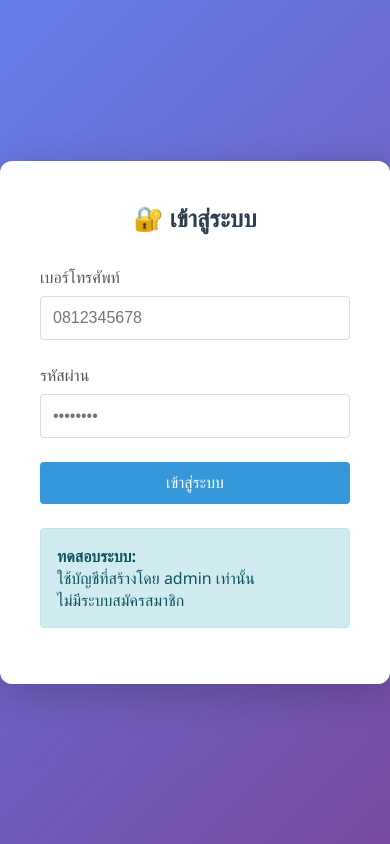
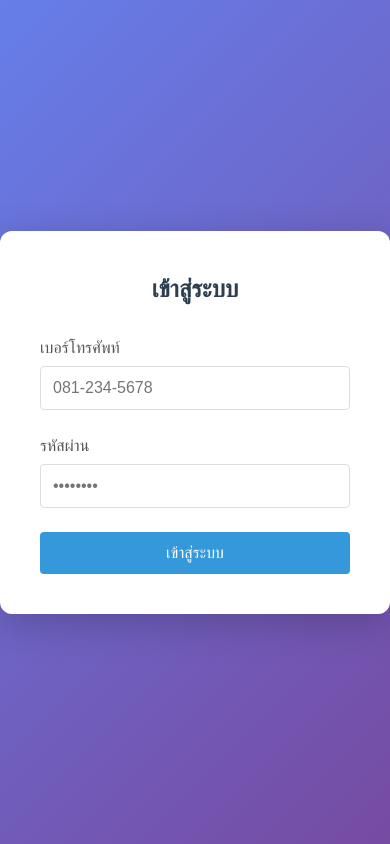
Before and after one commit to jednipit-golf/Eye_room_f, a React (Vite) app: page / in a window 390 px wide. Built offline with nearby package versions, Linux system fonts and the light colour scheme.

Commit message:
Refactor phone number formatting and improve input handling in Login component

```diff
--- a/src/pages/Login.jsx
+++ b/src/pages/Login.jsx
@@ -7,6 +7,13 @@ function Login() {
   const [error, setError] = useState('');
   const [loading, setLoading] = useState(false);
   const { login } = useAuth();
+
+  const formatPhoneDisplay = (phone) => {
+    const cleaned = phone.replace(/\D/g, '');
+    if (cleaned.length <= 3) return cleaned;
+    if (cleaned.length <= 6) return `${cleaned.slice(0, 3)}-${cleaned.slice(3)}`;
+    return `${cleaned.slice(0, 3)}-${cleaned.slice(3, 6)}-${cleaned.slice(6, 10)}`;
+  };
 
   const handleSubmit = async (e) => {
     e.preventDefault();
@@ -25,7 +32,7 @@ function Login() {
   return (
     <div className="auth-container">
       <div className="auth-card">
-        <h2>🔐 เข้าสู่ระบบ</h2>
+        <h2>เข้าสู่ระบบ</h2>
 
         {error && (
           <div className="alert alert-error">
@@ -38,9 +45,15 @@ function Login() {
             <label>เบอร์โทรศัพท์</label>
             <input
               type="tel"
-              value={telephone}
-              onChange={(e) => setTelephone(e.target.value)}
-              placeholder="0812345678"
+              value={formatPhoneDisplay(telephone)}
+              onChange={(e) => {
+                const value = e.target.value.replace(/\D/g, '');
+                if (value.length <= 10) {
+                  setTelephone(value);
+                }
+              }}
+              placeholder="081-234-5678"
+              maxLength={12}
               required
             />
           </div>
@@ -65,12 +78,6 @@ function Login() {
             {loading ? 'กำลังเข้าสู่ระบบ...' : 'เข้าสู่ระบบ'}
           </button>
         </form>
-
-        <div className="alert alert-info" style={{ marginTop: '1.5rem' }}>
-          <strong>ทดสอบระบบ:</strong><br />
-          ใช้บัญชีที่สร้างโดย admin เท่านั้น<br />
-          ไม่มีระบบสมัครสมาชิก
-        </div>
       </div>
     </div>
   );
```
